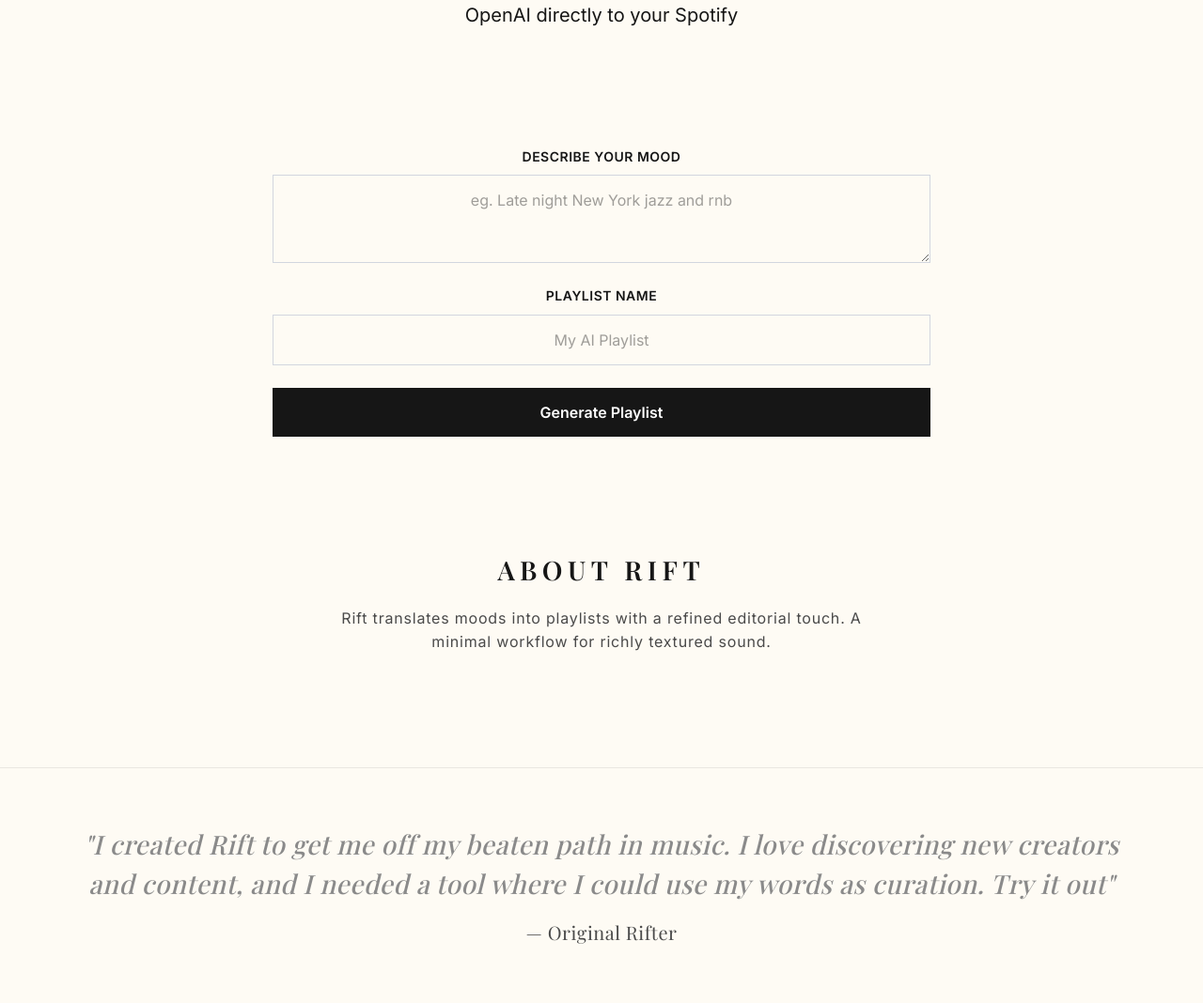
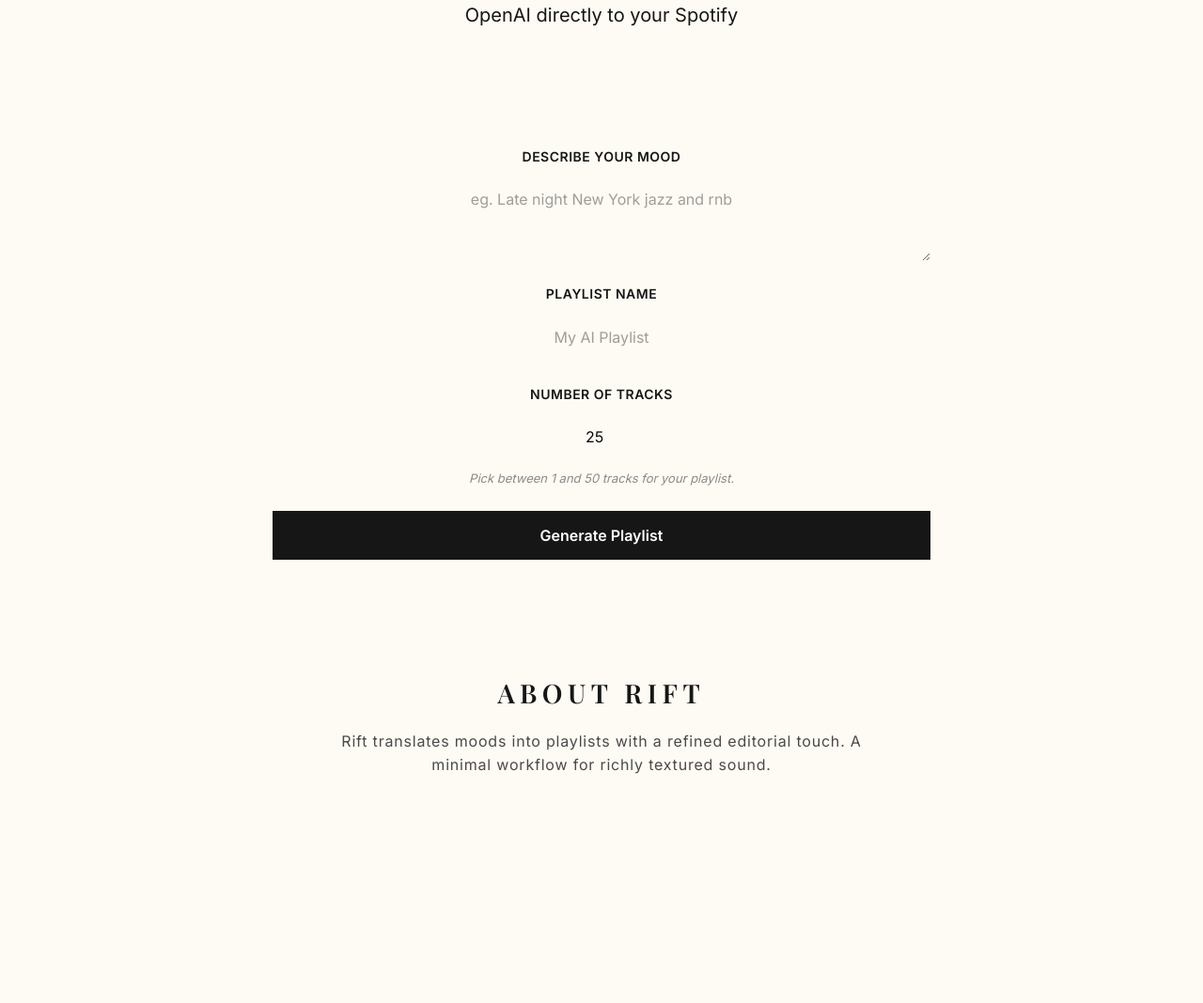
Before and after one commit to visu21ab/Rift, a Flask app: page /?error=access_denied in a window 1280 px wide. Shown: the part 401-1469 px from the top of the page at 94% size. After the commit the page ends 1225 px from the top, so only its background shows below. Run offline with Flask 3, Linux system fonts and the light colour scheme.

Commit message:
Refactor playlist generation logic to include customizable track count and update UI. Enhanced error handling for track retrieval and improved styling for buttons and input fields. Removed unused quote section from HTML template. (#4)

```diff
--- a/app.py
+++ b/app.py
@@ -29,16 +29,16 @@ SCOPES = "playlist-modify-private playlist-modify-public user-read-private"
 OPENAI_API_KEY = os.getenv("OPENAI_API_KEY")
 client = OpenAI(api_key=OPENAI_API_KEY)
 
-MODEL_PROMPT = """
+MODEL_PROMPT_TEMPLATE = """
 You are a music curator whose task is to suggest songs and artists based only on the user's full mood description.
 
 Rules:
 1. Prioritize the user's full description.
 2. Ignore popularity or mainstream success — small, indie, or lesser-known artists are extremely preferred.
 3. Provide a mix of different artists that match the description.
-4. A total of 25 tracks.
+4. Provide exactly {track_count} distinct tracks unless the user explicitly asks for fewer.
 5. Return a Python dictionary (not JSON) with this structure:
-   {"tracks": [{"artist": "Artist Name", "track": "Track Name"}, ...]}
+   {{"tracks": [{{"artist": "Artist Name", "track": "Track Name"}}, ...]}}
 """
 
 
@@ -172,13 +172,28 @@ def generate_playlist():
     data = request.json
     mood = data.get('mood', '').strip()
     playlist_name = data.get('playlist_name', 'AI Generated Playlist').strip()
+    track_count = data.get('track_count', 25)
+
+    try:
+        track_count = int(track_count)
+    except (ValueError, TypeError):
+        track_count = 25
+
+    track_count = max(1, min(50, track_count))
 
     if not mood:
         return jsonify({'error': 'Mood description is required'}), 400
 
     try:
         # Step 1: Get tracks from GPT
-        results_dict = get_tracks_from_gpt(mood)
+        results_dict = get_tracks_from_gpt(mood, track_count)
+        tracks_from_gpt = results_dict.get("tracks", [])
+        if not isinstance(tracks_from_gpt, list):
+            raise ValueError("Unexpected response format from curator model.")
+        tracks_from_gpt = tracks_from_gpt[:track_count]
+
+        if not tracks_from_gpt:
+            return jsonify({'error': 'No tracks returned from curator model'}), 400
 
         # Step 2: Search Spotify for tracks
         access_token = get_valid_access_token()
@@ -190,7 +205,7 @@ def generate_playlist():
         found_tracks = []
         not_found = []
 
-        for t in results_dict["tracks"]:
+        for t in tracks_from_gpt:
             track_name = t["track"]
             artist_name = t["artist"]
             # Get fresh token in case it was refreshed
@@ -248,6 +263,7 @@ def generate_playlist():
                 'diversity_score': round(diversity_score, 2),
                 'genre_counts': dict(genre_counts)
             },
+            'requested_track_count': track_count,
             'spotify_url': f"https://open.spotify.com/playlist/{playlist_id}"
         })
 
@@ -256,12 +272,13 @@ def generate_playlist():
 
 
 # Helper functions from notebook
-def get_tracks_from_gpt(user_prompt: str):
+def get_tracks_from_gpt(user_prompt: str, track_count: int):
     """Ask GPT for tracks and return them directly as a Python dictionary."""
+    system_prompt = MODEL_PROMPT_TEMPLATE.format(track_count=track_count)
     response = client.chat.completions.create(
         model="gpt-4",
         messages=[
-            {"role": "system", "content": MODEL_PROMPT},
+            {"role": "system", "content": system_prompt},
             {"role": "user", "content": user_prompt}
         ],
         temperature=0.3,
--- a/static/css/style.css
+++ b/static/css/style.css
@@ -134,14 +134,14 @@ body {
 }
 
 .btn-secondary {
-    background: transparent;
-    color: var(--accent-blue);
-    border: 1px solid rgba(15, 44, 130, 0.2);
+    background: #0a0a0a;
+    color: #ffffff;
+    border: 1px solid #0a0a0a;
 }
 
 .btn-secondary:hover {
-    background: rgba(15, 44, 130, 0.08);
-    color: var(--accent-blue);
+    background: #000000;
+    color: #ffffff;
 }
 
 .btn-large {
@@ -246,7 +246,7 @@ body {
 .form-input {
     padding: 16px;
     background: var(--bg-secondary);
-    border: 1px solid rgba(15, 44, 130, 0.18);
+    border: none;
     border-radius: 0;
     color: var(--text-primary);
     font-size: 16px;
@@ -254,11 +254,11 @@ body {
     transition: all 0.3s ease;
     resize: vertical;
     text-align: center;
+    box-shadow: none;
 }
 
 .form-input:focus {
     outline: none;
-    border-color: var(--accent-blue);
     box-shadow: 0 0 0 3px rgba(12, 43, 122, 0.12);
 }
 
@@ -466,42 +466,6 @@ body {
     animation: fadeIn 0.3s ease;
 }
 
-/* Quote Footer */
-.quote-footer {
-    width: 100%;
-    background: transparent;
-    border-top: 1px solid rgba(10, 10, 10, 0.08);
-    padding: 60px 0;
-    margin-top: 40px;
-}
-
-.quote-content {
-    max-width: 1200px;
-    margin: 0 auto;
-    padding: 0 24px;
-    text-align: center;
-}
-
-.quote-text {
-    font-family: 'Playfair Display', serif;
-    font-size: 28px;
-    font-weight: 500;
-    font-style: italic;
-    color: var(--text-muted);
-    line-height: 1.5;
-    margin: 0;
-    letter-spacing: 0.5px;
-}
-
-.quote-author {
-    display: block;
-    margin-top: 16px;
-    font-size: 20px;
-    font-style: normal;
-    font-weight: 400;
-    color: var(--text-secondary);
-}
-
 /* Responsive */
 @media (max-width: 768px) {
     .auth-section {
@@ -528,12 +492,4 @@ body {
     .metrics-grid {
         grid-template-columns: 1fr;
     }
-
-    .quote-text {
-        font-size: 20px;
-    }
-
-    .quote-footer {
-        padding: 32px 0;
-    }
 }
--- a/static/js/app.js
+++ b/static/js/app.js
@@ -26,6 +26,9 @@ document.addEventListener('DOMContentLoaded', () => {
 
             const mood = document.getElementById('mood').value.trim();
             const playlistName = document.getElementById('playlistName').value.trim() || 'AI Generated Playlist';
+            const trackCountInput = document.getElementById('trackCount');
+            const requestedTrackCount = trackCountInput ? parseInt(trackCountInput.value, 10) : 25;
+            const trackCount = Math.max(1, Math.min(50, isNaN(requestedTrackCount) ? 25 : requestedTrackCount));
 
             if (!mood) {
                 showError('Please enter a mood description');
@@ -54,7 +57,8 @@ document.addEventListener('DOMContentLoaded', () => {
                     },
                     body: JSON.stringify({
                         mood: mood,
-                        playlist_name: playlistName
+                        playlist_name: playlistName,
+                        track_count: trackCount
                     })
                 });
 
@@ -121,7 +125,10 @@ function displayResults(data) {
     const tracksMetric = document.getElementById('tracksMetric');
     if (indieMetric) indieMetric.textContent = `${data.metrics.indie_fraction}%`;
     if (diversityMetric) diversityMetric.textContent = data.metrics.diversity_score.toFixed(2);
-    if (tracksMetric) tracksMetric.textContent = data.tracks_found;
+    if (tracksMetric) {
+        const requestedCount = typeof data.requested_track_count === 'number' ? data.requested_track_count : null;
+        tracksMetric.textContent = requestedCount ? `${data.tracks_found}/${requestedCount}` : data.tracks_found;
+    }
 
     // Update Spotify link
     const spotifyLink = document.getElementById('spotifyLink');
--- a/templates/index.html
+++ b/templates/index.html
@@ -66,6 +66,20 @@
                         >
                     </div>
 
+                    <div class="form-group">
+                        <label for="trackCount" class="form-label">Number of Tracks</label>
+                        <input
+                            type="number"
+                            id="trackCount"
+                            name="trackCount"
+                            class="form-input"
+                            min="1"
+                            max="50"
+                            value="25"
+                        >
+                        <p class="form-hint">Pick between 1 and 50 tracks for your playlist.</p>
+                    </div>
+
                     <button type="submit" class="btn btn-primary btn-large" id="generateBtn">
                         <span class="btn-text">Generate Playlist</span>
                         <span class="btn-loader" style="display: none;">
@@ -103,7 +117,7 @@
                         </div>
                         <div class="metric-card">
                             <div class="metric-value" id="tracksMetric">--</div>
-                            <div class="metric-label">Tracks Found</div>
+                            <div class="metric-label">Tracks Added</div>
                         </div>
                     </div>
 
@@ -126,12 +140,6 @@
         </main>
     </div>
 
-    <!-- Quote Section -->
-    <footer class="quote-footer">
-        <div class="quote-content">
-            <p class="quote-text">"I created Rift to get me off my beaten path in music. I love discovering new creators and content, and I needed a tool where I could use my words as curation. Try it out"<br><span class="quote-author">— Original Rifter</span></p>
-        </div>
-    </footer>
     <script src="{{ url_for('static', filename='js/app.js') }}"></script>
 </body>
 </html>
```
Also changed, not shown: 1 other file.
